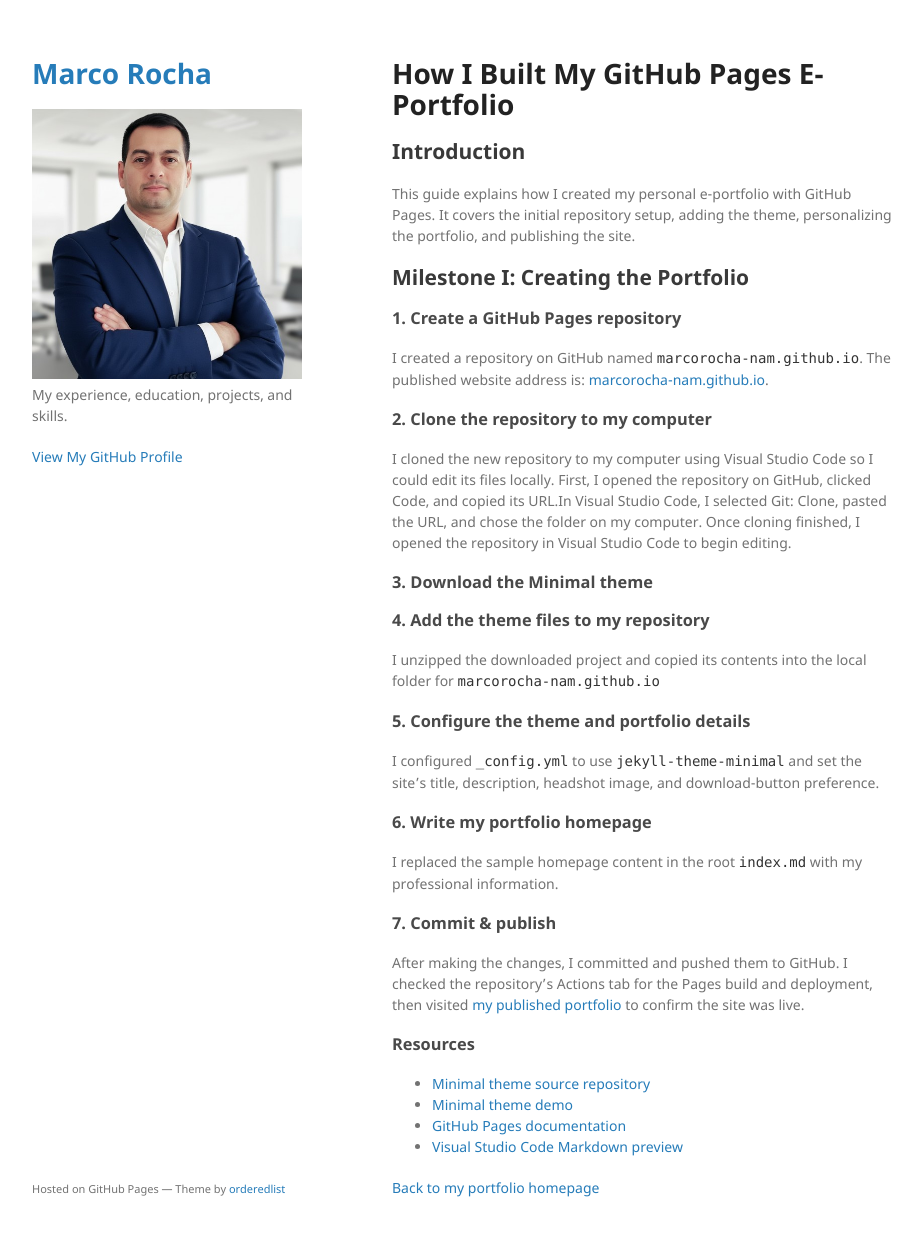
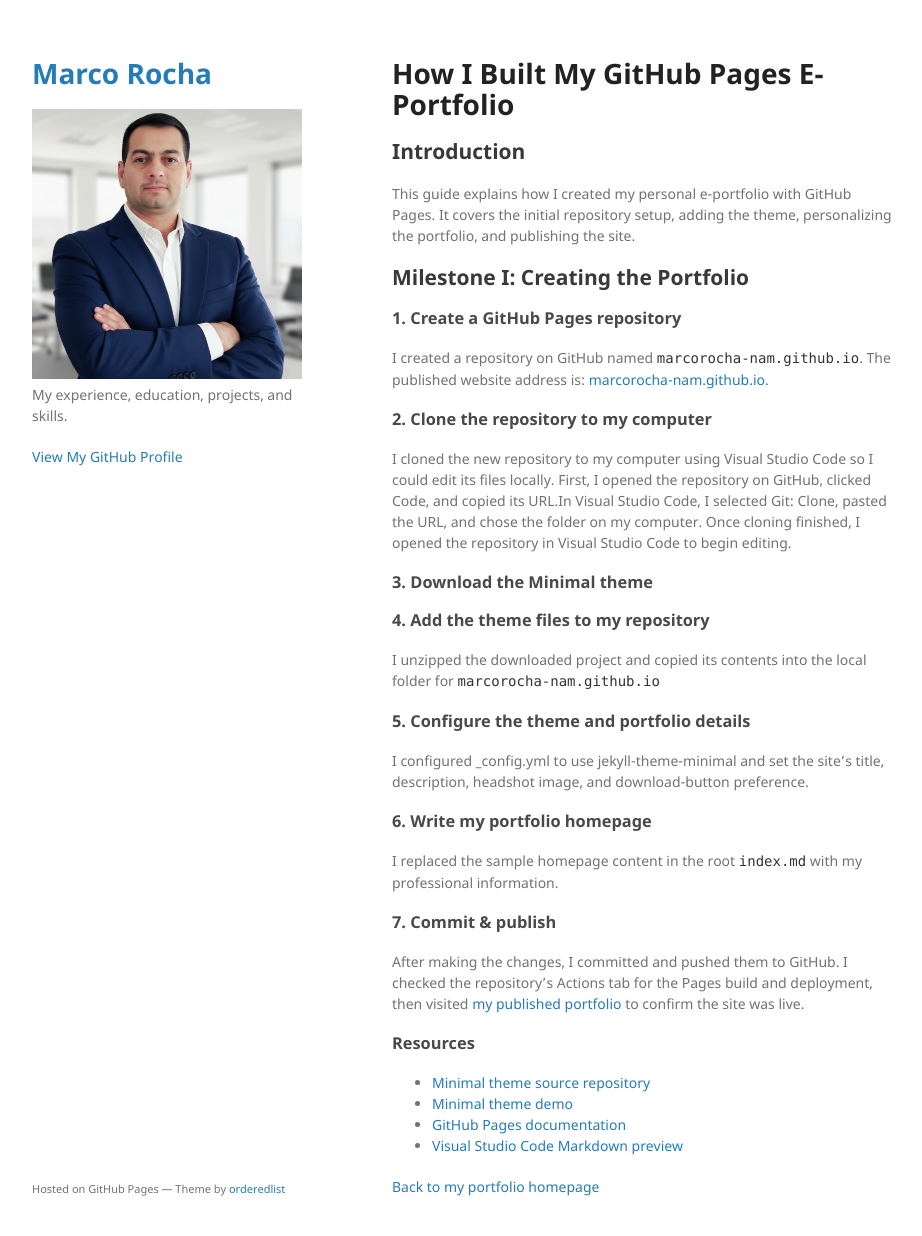
Before and after one commit to marcorocha-nam/marcorocha-nam.github.io, a Jekyll site: the page built from how-i-built-my-e-portfolio/index.md, in a window 1280 px wide and 1268 px high. Shown: the top 1236 px of the window, without its empty margins (178-1100 px from the left). Built offline with Jekyll 4.4.1, drawn with Linux system fonts in a browser that asks for light colours; our own code applies the rules of GitHub Pages for plain Markdown files.

Commit message:
Update index.md

```diff
--- a/how-i-built-my-e-portfolio/index.md
+++ b/how-i-built-my-e-portfolio/index.md
@@ -25,7 +25,7 @@ I unzipped the downloaded project and copied its contents into the local folder
 
 ### 5. Configure the theme and portfolio details
 
-I configured `_config.yml` to use `jekyll-theme-minimal` and set the site's title, description, headshot image, and download-button preference.
+I configured _config.yml to use jekyll-theme-minimal and set the site's title, description, headshot image, and download-button preference.
 
 ### 6. Write my portfolio homepage
 
```
